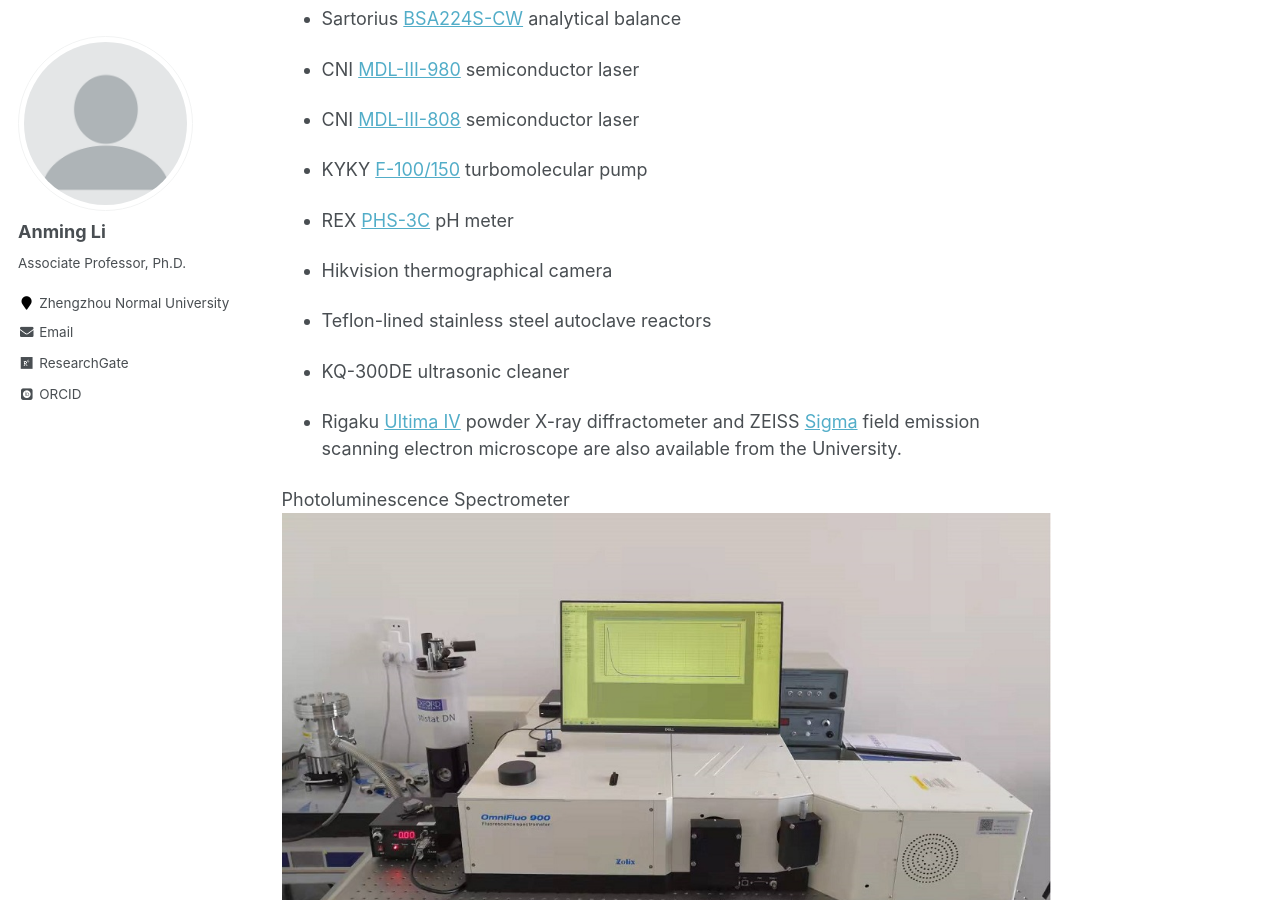
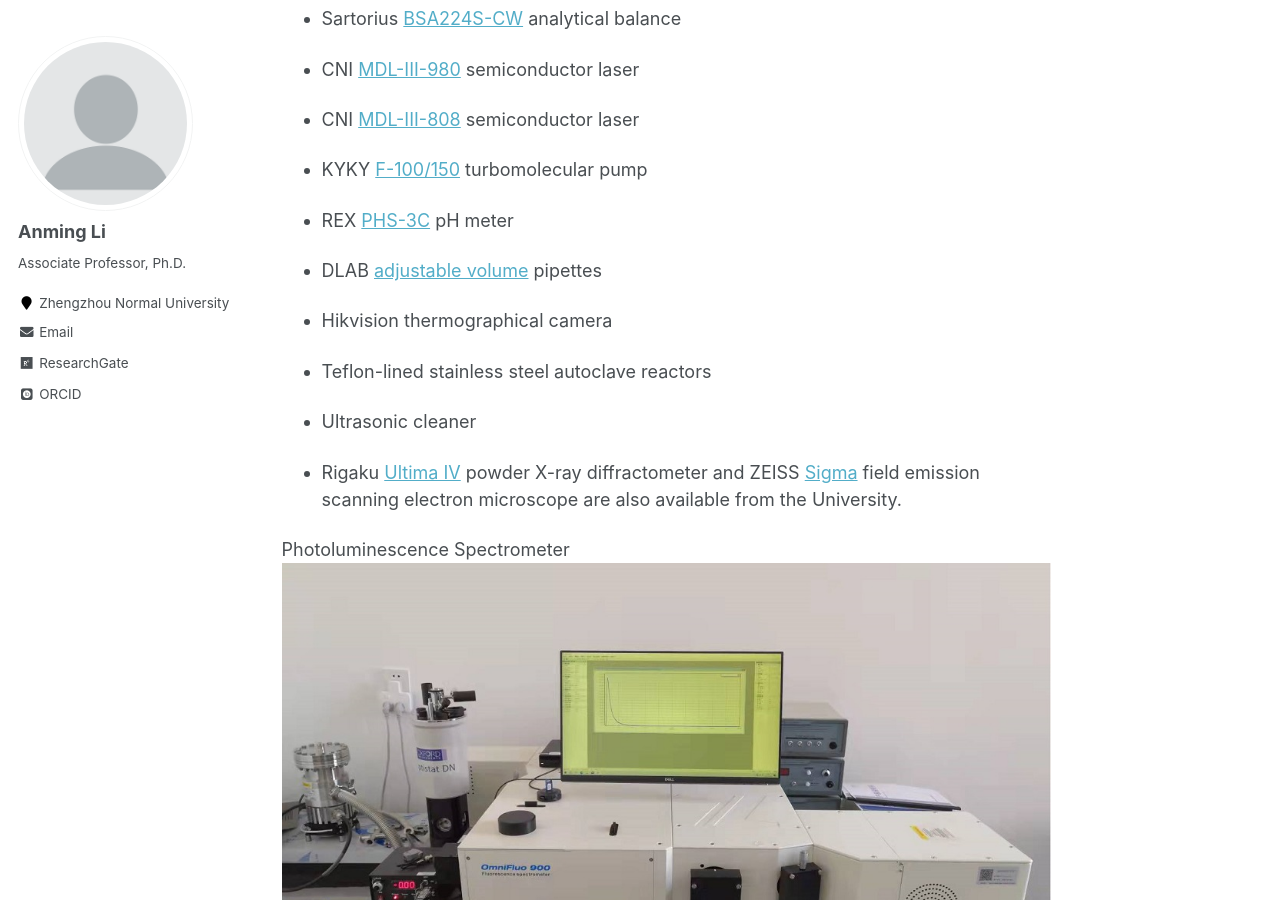
Before and after one commit to ucnclab/ucnclab.github.io, a Jekyll site: the page built from _pages/about.md, in a window 1280 px wide and 900 px high, scrolled down 1076 px. Built offline with Jekyll 4.4.1, drawn with Linux system fonts in a browser that asks for light colours; some web fonts are replaced; comment, search, counter and statistics services are not loaded.

Commit message:
Update about.md

```diff
--- a/_pages/about.md
+++ b/_pages/about.md
@@ -44,11 +44,13 @@ The laboratory has many scientific research equipments, which can be used for sy
 
 * REX [PHS-3C](http://www.lei-ci.com/product/329.html) pH meter
 
+* DLAB [adjustable volume](http://www.dlabsci.com/english/cplb/Liquid_Handling/Mechanical_Pipette/2018/0119/201.html) pipettes
+
 * Hikvision thermographical camera
 
 * Teflon-lined stainless steel autoclave reactors
 
-* KQ-300DE ultrasonic cleaner
+* Ultrasonic cleaner
 
 * Rigaku [Ultima IV](https://www.rigaku.com/products/xrd/ultima) powder X-ray diffractometer and ZEISS [Sigma](https://www.zeiss.com/microscopy/int/products/scanning-electron-microscopes/sigma.html) field emission scanning electron microscope are also available from the University.
 
```
